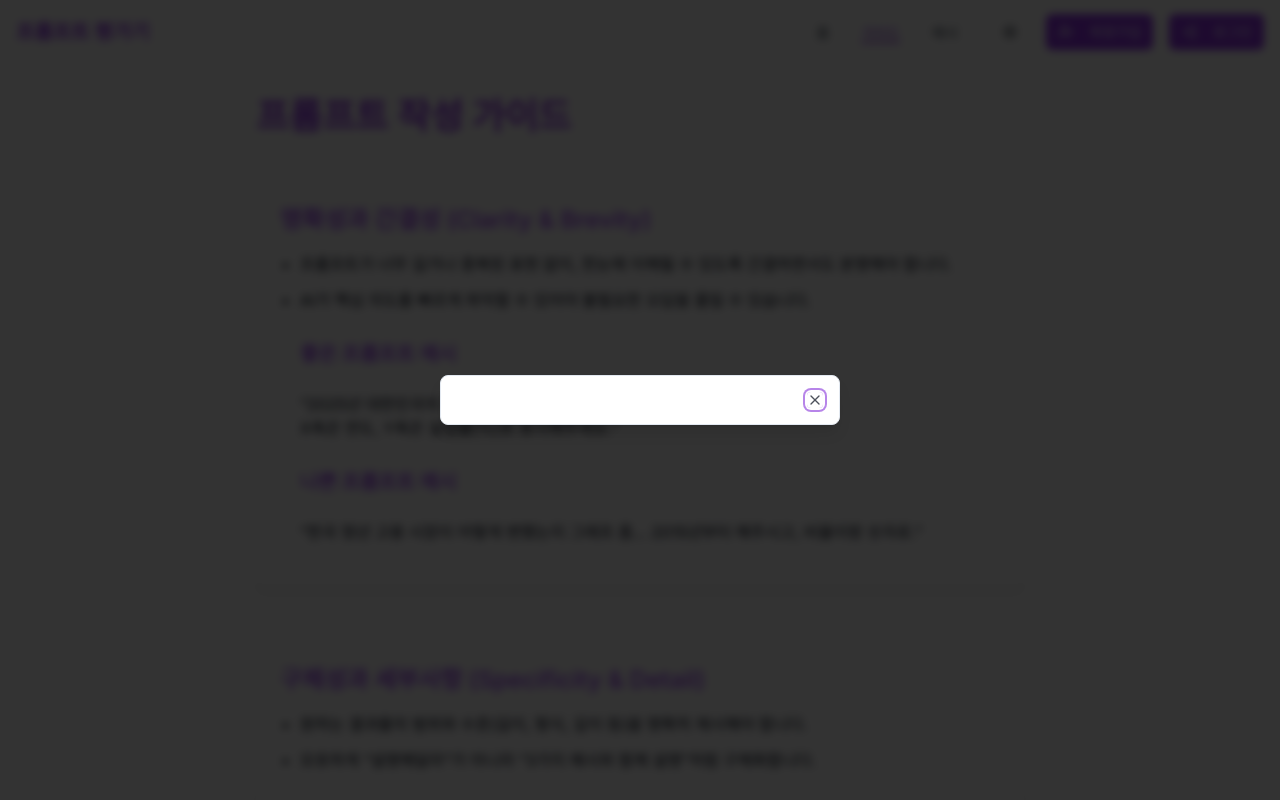
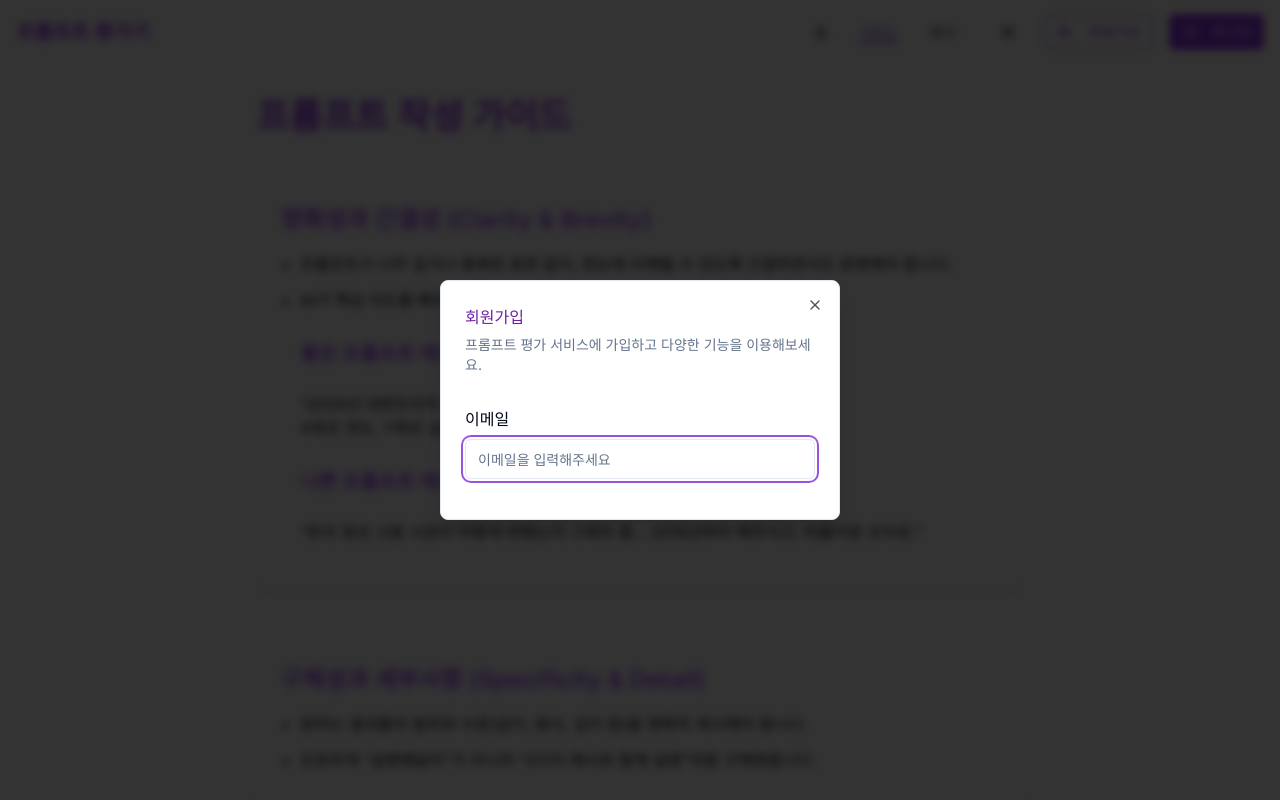
Before and after one commit to sjndowair/promptEval, a Next.js app: page /guide in a window 1280 px wide. Both pictures are taken after a click on the button "회원가입". Shown: the top 800 px of the page. Built offline with nearby package versions, Linux system fonts and the light colour scheme.

Commit message:
feat: 회원가입 폼 일부 기능 수정

```diff
--- a/components/header.tsx
+++ b/components/header.tsx
@@ -123,10 +123,10 @@ export default function Header() {
                 ) : (
                   <>
                     <Button
-                    variant="default"
+                      variant="outline"
                       size="sm"
                       onClick={isHandleSignupClick}
-                    className="bg-purple-600 hover:bg-purple-700 dark:bg-blue-600 dark:hover:bg-blue-700"
+                      className="border-purple-600 text-purple-600 hover:bg-purple-50 dark:border-blue-400 dark:text-blue-400 dark:hover:bg-blue-900/20"
                     >
                       <UserPlus className="mr-2 h-4 w-4" />
                       회원가입
--- a/components/ui/login-form.tsx
+++ b/components/ui/login-form.tsx
@@ -71,7 +71,7 @@ const loginSchema = z.object({
             <Label htmlFor="email">이메일</Label>
             <Input
               id="email"
-              placeholder="your@email.com"
+              placeholder="이메일을 입력해주세요"
               {...register("email")}
               className={errors.email ? "border-red-500" : ""}
             />
--- a/components/ui/signup-form.tsx
+++ b/components/ui/signup-form.tsx
@@ -1,12 +1,16 @@
 import { useState } from "react"
+import {motion} from "framer-motion"
 import { zodResolver } from "@hookform/resolvers/zod"
 import {Dialog,
      DialogClose,
      DialogContent,
+     DialogHeader,
      DialogDescription} from "@/components/ui/dialog"
      import {z} from "zod"
      import { useForm } from "react-hook-form"
      import { useStore } from "@/lib/store"
+import { DialogTitle } from "@radix-ui/react-dialog"
+import { Input } from "@/components/ui/input"
 
 
 const signupSchema = z.object({
@@ -31,6 +35,7 @@ const SignupForm = () => {
             }
         }
     )
+
     const {setIsSignupModalOpen, isSignupModalOpen} = useStore();
     const isCloseModal = () => {
         setIsSignupModalOpen(false)
@@ -59,7 +64,29 @@ const SignupForm = () => {
     return (
         <Dialog open={isSignupModalOpen} onOpenChange={isCloseModal}>
             <DialogContent className="sm:max-w-[25rem]">
+                <DialogHeader>
+                  <DialogTitle className="text-purple-800 dark:text-blue-400">회원가입</DialogTitle>
+                  <DialogDescription>프롬프트 평가 서비스에 가입하고 다양한 기능을 이용해보세요.</DialogDescription>
+                  </DialogHeader>
+                  <form className="space-y-4 py-4" onSubmit={handleSubmit(onSubmit)}>
+                    <div className="space-y-2">
+                        <label htmlFor="email">이메일</label>
+                        <Input
+                            id="email"
+                            placeholder="이메일을 입력해주세요"
+                            {...register("email")}
+                            className={errors.email ? "border-red-500" : ""}
+                        />
+                        {errors?.email && (
+                             <motion.p
+                             initial={{opacity: 0, y: -10 }}
+                             animate={{opacity: 1, y: 0}}
+                             className ="text-xs text-red-500"
+                             >{errors.email.message}</motion.p>
+                        )}
 
+                    </div>
+                  </form>
             </DialogContent>
         </Dialog>
     )
```
Lines whose indentation alone changed are shown as unchanged.
